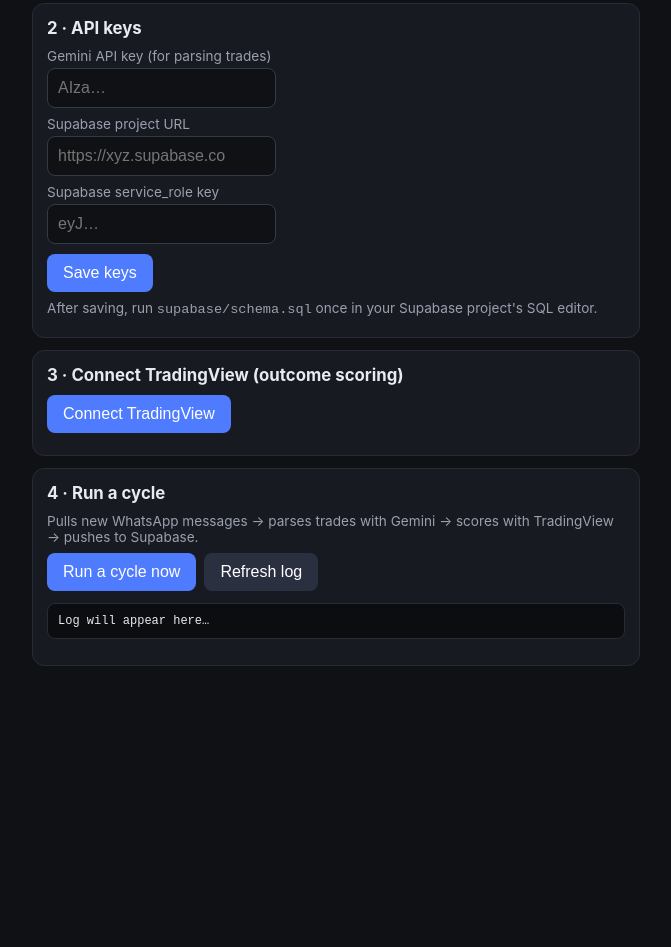
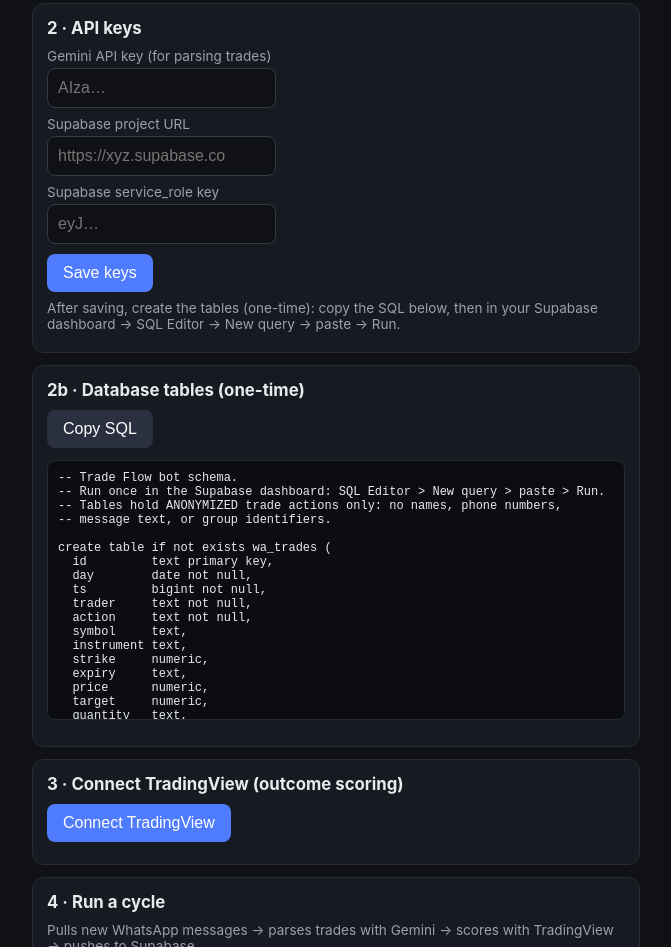
Before and after one commit to vibhortayal/wa-trade-bot, a website: page public/setup.html in a window 1280 px wide. Shown: the part 419-1366 px from the top of the page, without its empty margins (304-975 px from the left). Before the commit the page ends 1113 px from the top, so only its background shows below. Drawn offline with Linux system fonts and the light colour scheme; no server answers.

Commit message:
Setup page: add one-time SQL copy box for creating wa_trades/wa_meta tables

```diff
--- a/public/setup.html
+++ b/public/setup.html
@@ -26,7 +26,7 @@
   .ok { color: #5fd68a; } .no { color: #e0685f; } .warn { color: #e0b45f; }
   .code { font-size: 2rem; letter-spacing: .35em; text-align: center; margin: 12px 0;
           font-weight: 700; color: #fff; }
-  pre#log { background: #0b0d11; border: 1px solid #262b36; border-radius: 8px;
+  pre#log, pre#sqlbox { background: #0b0d11; border: 1px solid #262b36; border-radius: 8px;
             padding: 10px; font-size: .75rem; max-height: 260px; overflow: auto;
             white-space: pre-wrap; word-break: break-word; }
   .hint { color: #9aa0ae; font-size: .85rem; margin: 6px 0; }
@@ -66,7 +66,61 @@
     <button onclick="saveKeys()">Save keys</button>
   </div>
   <p class="hint" id="keysOut"></p>
-  <p class="hint">After saving, run <code>supabase/schema.sql</code> once in your Supabase project's SQL editor.</p>
+  <p class="hint">After saving, create the tables (one-time): copy the SQL below, then in your Supabase dashboard → SQL Editor → New query → paste → Run.</p>
+</section>
+
+<section>
+  <h2>2b · Database tables (one-time)</h2>
+  <div class="row">
+    <button class="secondary" onclick="copySql()">Copy SQL</button>
+    <span class="hint" id="sqlCopied"></span>
+  </div>
+  <pre id="sqlbox">-- Trade Flow bot schema.
+-- Run once in the Supabase dashboard: SQL Editor &gt; New query &gt; paste &gt; Run.
+-- Tables hold ANONYMIZED trade actions only: no names, phone numbers,
+-- message text, or group identifiers.
+
+create table if not exists wa_trades (
+  id         text primary key,
+  day        date not null,
+  ts         bigint not null,
+  trader     text not null,
+  action     text not null,
+  symbol     text,
+  instrument text,
+  strike     numeric,
+  expiry     text,
+  price      numeric,
+  target     numeric,
+  quantity   text,
+  confidence text,
+  note       text,
+  outcome    jsonb,
+  created_at timestamptz default now()
+);
+create index if not exists wa_trades_day_idx on wa_trades (day desc);
+alter table wa_trades add column if not exists target numeric;
+alter table wa_trades add column if not exists outcome jsonb;
+
+create table if not exists wa_meta (
+  key        text primary key,
+  value      text not null,
+  updated_at timestamptz default now()
+);
+
+alter table wa_trades enable row level security;
+alter table wa_meta enable row level security;
+
+drop policy if exists "public read trades" on wa_trades;
+create policy "public read trades" on wa_trades for select using (true);
+drop policy if exists "public read meta" on wa_meta;
+create policy "public read meta" on wa_meta for select using (true);
+drop policy if exists "service write trades" on wa_trades;
+create policy "service write trades" on wa_trades for all
+  using (auth.role() = 'service_role') with check (auth.role() = 'service_role');
+drop policy if exists "service write meta" on wa_meta;
+create policy "service write meta" on wa_meta for all
+  using (auth.role() = 'service_role') with check (auth.role() = 'service_role');</pre>
 </section>
 
 <section>
@@ -218,6 +272,16 @@ async function tailLog() {
   } catch (e) { document.getElementById('log').textContent = 'Error: ' + e.message; }
 }
 
+async function copySql() {
+  const t = document.getElementById('sqlbox').innerText;
+  try {
+    await navigator.clipboard.writeText(t);
+    document.getElementById('sqlCopied').innerHTML = '<span class="ok">copied ✓</span>';
+  } catch (e) {
+    document.getElementById('sqlCopied').innerHTML = '<span class="no">copy failed — long-press the SQL to select it</span>';
+  }
+}
+
 refreshStatus();
 setInterval(refreshStatus, 15000);
 </script>
```
